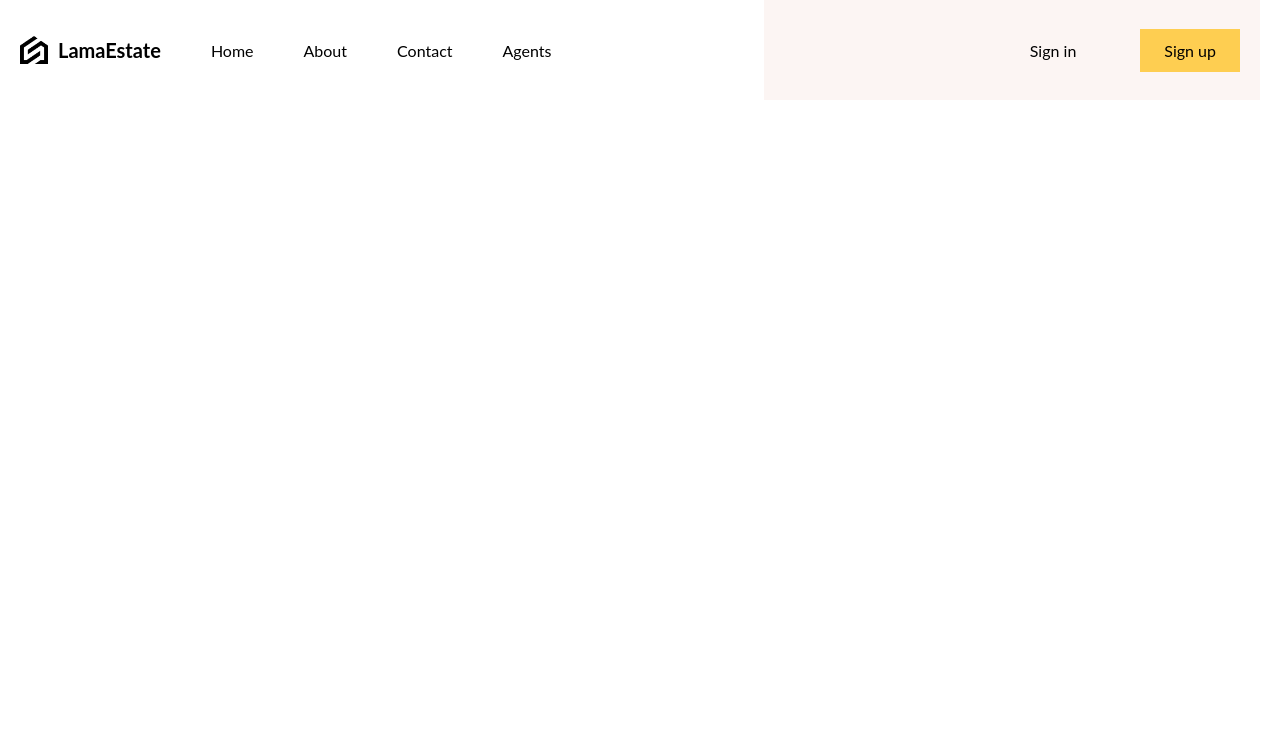
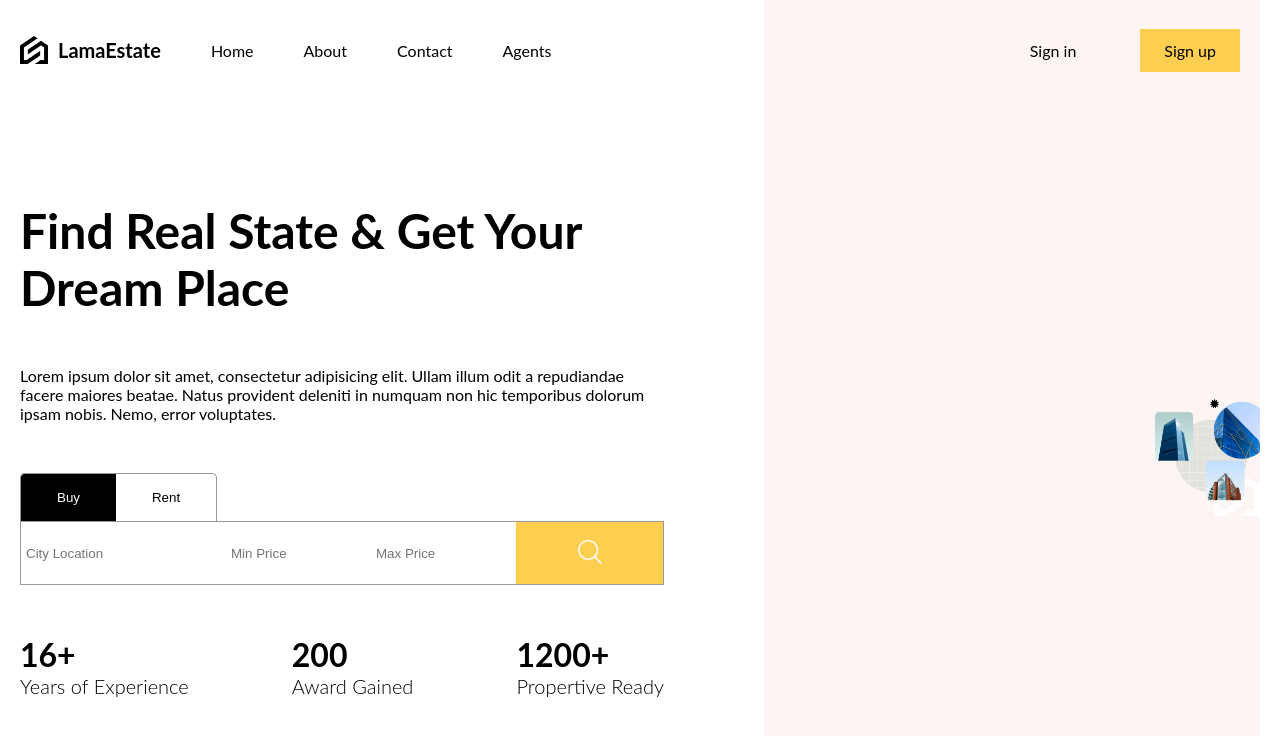
Before and after one commit to vinhngocle/Estate-App-MERN-Stack, a React (Vite) app in the folder client/estate-app/: page / in a window 1280 px wide. Shown: the top 736 px of the page. Built offline with nearby package versions, Linux system fonts and the light colour scheme.

Commit message:
feat: add ui search bar

```diff
--- a/client/estate-app/src/App.tsx
+++ b/client/estate-app/src/App.tsx
@@ -1,12 +1,18 @@
 import "./layout.scss";
 import Navbar from "./components/navbar/Navbar";
+import HomePage from "./routes/homePage/homePage";
 
 function App() {
   // const [count, setCount] = useState(0)
 
   return (
     <div className="layout">
-      <Navbar />
+      <div className="navbar">
+        <Navbar/>
+      </div>
+      <div className="content">
+        <HomePage/>
+      </div>
     </div>
   );
 }
--- /dev/null
+++ b/client/estate-app/src/components/searchBar/searchBar.jsx
@@ -0,0 +1,55 @@
+import { useState } from "react";
+import "./searchBar.scss";
+
+const types = ["buy", "rent"];
+
+const searchBar = () => {
+  const [query, setQuery] = useState({
+    type: "buy",
+    location: "",
+    minPrice: 0,
+    maxPrice: 0,
+  });
+
+  const switchType = (val) => {
+    setQuery((prev) => ({ ...prev, type: val }));
+  };
+
+  return (
+    <div className="searchBar">
+      <div className="type">
+        {types.map((type) => (
+          <button
+            key={type}
+            onClick={() => switchType(type)}
+            className={query.type === type ? "active" : ""}
+          >
+            {type}
+          </button>
+        ))}
+      </div>
+      <form action="">
+        <input type="text" name="location" placeholder="City Location" />
+        <input
+          type="number"
+          name="minPrice"
+          min={0}
+          max={10000000}
+          placeholder="Min Price"
+        />
+        <input
+          type="number"
+          name="maxPrice"
+          min={0}
+          max={10000000}
+          placeholder="Max Price"
+        />
+        <button>
+          <img src="/search.png" alt="" />
+        </button>
+      </form>
+    </div>
+  );
+};
+
+export default searchBar;
--- /dev/null
+++ b/client/estate-app/src/components/searchBar/searchBar.scss
@@ -0,0 +1,94 @@
+@import '../../responsive.scss';
+
+.searchBar {
+  .type {
+
+    button {
+      padding: 16px 36px;
+      border: 1px solid #999;
+      border-bottom: none;
+      cursor: pointer;
+      background-color: white;
+      text-transform: capitalize;
+
+      &.active {
+        background-color: black;
+        color: white;
+      }
+
+      &:first-child {
+        border-top-left-radius: 5px;
+        border-right: none;
+      }
+
+      &:last-child {
+        border-top-right-radius: 5px;
+        border-left: none;
+      }
+    }
+  }
+
+  form {
+    border: 1px solid #999;
+    display: flex;
+    justify-content: space-between;
+    height: 64px;
+    gap: 5px;
+
+    @include sm {
+      flex-direction: column;
+      border: none;
+    }
+
+    input {
+      border: none;
+      padding: 0px 10px;
+      width: 200px;
+
+      @include lg {
+        padding: 0px 5px;
+
+        &:nth-child(2),
+        &:nth-child(3) {
+          width: 140px;
+        }
+      }
+
+      @include md {
+        width: auto;
+
+        &:nth-child(2),
+        &:nth-child(3) {
+          width: auto;
+        }
+      }
+
+      @include sm {
+        padding: 20px;
+        border: 1px solid #999;
+        width: auto;
+
+        &:nth-child(2),
+        &:nth-child(3) {
+          width: auto;
+        }
+      }
+    }
+
+    button {
+      border: none;
+      cursor: pointer;
+      background-color: #fece51;
+      flex: 1;
+
+      @include sm {
+        padding: 10px;
+      }
+
+      img {
+        width: 24px;
+        height: 24px;
+      }
+    }
+  }
+}
--- a/client/estate-app/src/layout.scss
+++ b/client/estate-app/src/layout.scss
@@ -8,6 +8,8 @@
   margin-right: auto;
   padding-left: 20px;
   padding-right: 20px;
+  display: flex;
+  flex-direction: column;
 
   @include lg {
     // background-color: coral;
@@ -24,5 +26,9 @@
     max-width: 640px;
   }
 
+  .content {
+    // background-color: rebeccapurple;
+    flex: 1;
+  }
 
 }
--- /dev/null
+++ b/client/estate-app/src/routes/homePage/homePage.jsx
@@ -0,0 +1,40 @@
+import "./homePage.scss";
+import SearchBar from "../../components/searchBar/searchBar";
+
+const homePage = () => {
+  return (
+    <div className="homePage">
+      <div className="textContainer">
+        <div className="wrapper">
+          <h1 className="title">Find Real State & Get Your Dream Place</h1>
+          <p>
+            Lorem ipsum dolor sit amet, consectetur adipisicing elit. Ullam
+            illum odit a repudiandae facere maiores beatae. Natus provident
+            deleniti in numquam non hic temporibus dolorum ipsam nobis. Nemo,
+            error voluptates.
+          </p>
+          <SearchBar />
+          <div className="boxes">
+            <div className="box">
+              <h1>16+</h1>
+              <h2>Years of Experience</h2>
+            </div>
+            <div className="box">
+              <h1>200</h1>
+              <h2>Award Gained</h2>
+            </div>
+            <div className="box">
+              <h1>1200+</h1>
+              <h2>Propertive Ready</h2>
+            </div>
+          </div>
+        </div>
+      </div>
+      <div className="imgContainer">
+        <img src="./bg.png" alt="" />
+      </div>
+    </div>
+  );
+};
+
+export default homePage;
--- /dev/null
+++ b/client/estate-app/src/routes/homePage/homePage.scss
@@ -0,0 +1,79 @@
+@import '../../responsive.scss';
+
+.homePage {
+  display: flex;
+  height: 100%;
+
+  .textContainer {
+    flex: 3;
+
+    .wrapper {
+      padding-right: 100px;
+      display: flex;
+      flex-direction: column;
+      justify-content: center;
+      gap: 50px;
+      height: 100%;
+
+      @include md {
+        padding: 0;
+      }
+
+      @include sm {
+        justify-content: flex-start;
+      }
+
+      .title {
+        font-size: 64px;
+
+        @include lg {
+          font-size: 48px;
+        }
+      }
+
+      .boxes {
+        display: flex;
+        justify-content: space-between;
+
+        @include sm {
+          display: none;
+        }
+
+        h1 {
+          font-size: 36px;
+
+          @include lg {
+            font-size: 32px;
+          }
+        }
+
+        h2 {
+          font-size: 20px;
+          font-weight: 300;
+        }
+      }
+    }
+  }
+
+  .imgContainer {
+    flex: 2;
+    background-color: #fcf5f3;
+    position: relative;
+    display: flex;
+    align-items: center;
+
+    @include md {
+      display: none;
+    }
+
+    img {
+      width: 115%;
+      position: absolute;
+      right: 0;
+
+      @include lg {
+        width: 105px;
+      }
+    }
+  }
+}
```
